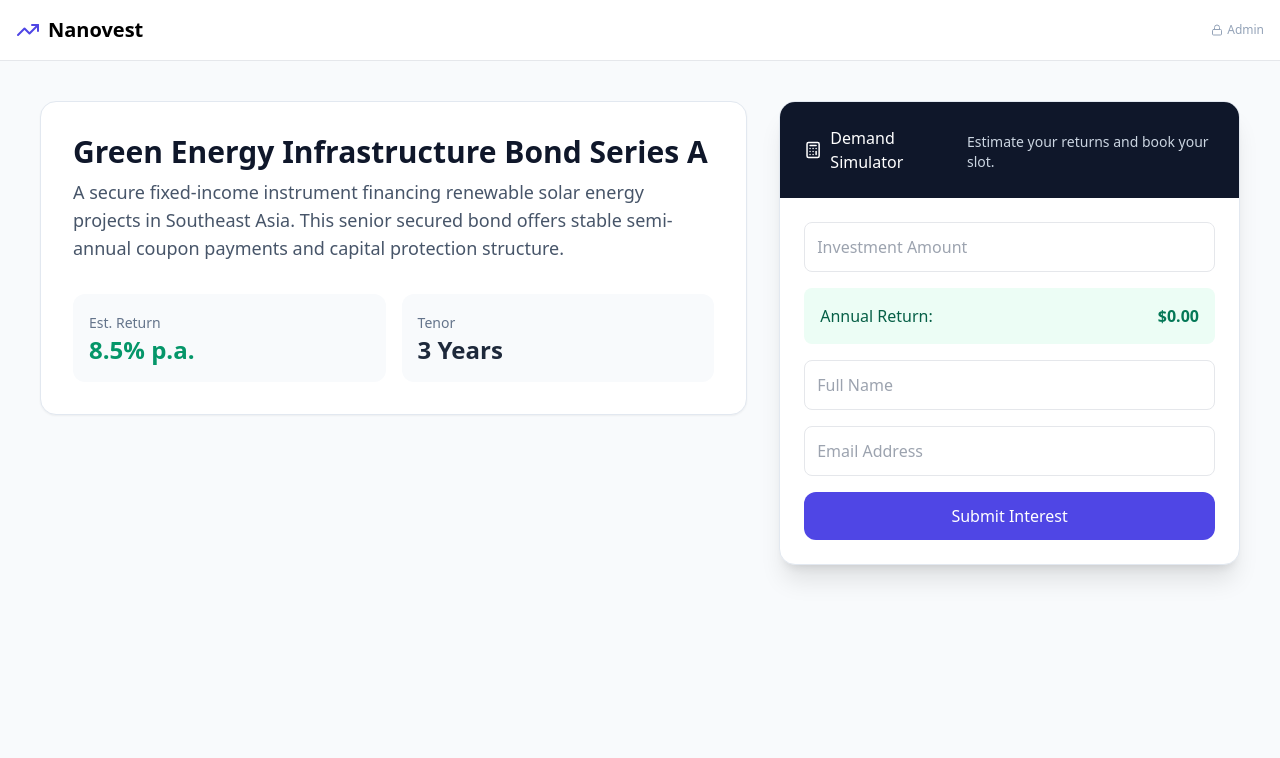
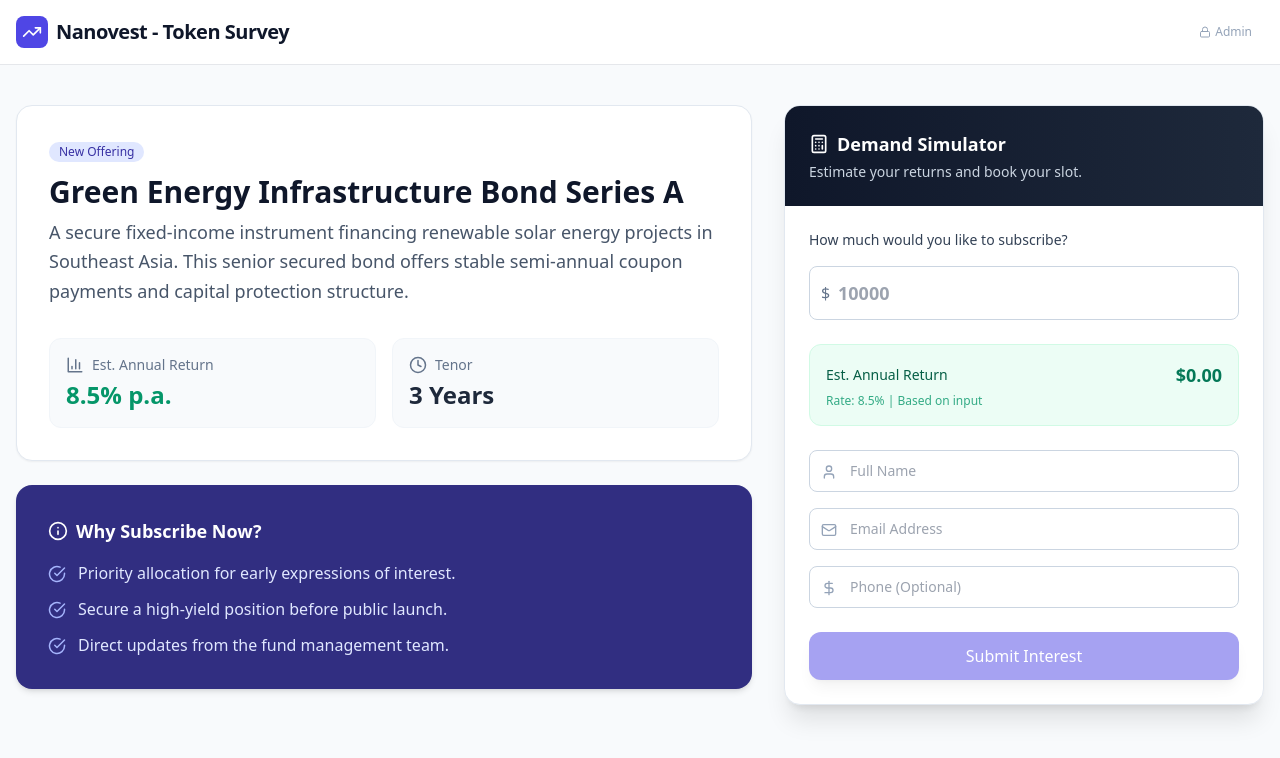
Before and after one commit to zarcht/nanovest-token-survey, a React (Create React App) app: page / in a window 1280 px wide. Shown: the top 758 px of the page. Built offline with nearby package versions, Linux system fonts and the light colour scheme.

Commit message:
Update App.js

```diff
--- a/src/App.js
+++ b/src/App.js
@@ -17,8 +17,10 @@ import {
   User,
   Mail,
   CheckCircle,
+  BarChart3,
   Briefcase,
-  Lock
+  Lock,
+  DollarSign
 } from 'lucide-react';
 
 // --- Configuration & Product Details ---
@@ -58,6 +60,7 @@ export default function App() {
   const [amount, setAmount] = useState('');
   const [name, setName] = useState('');
   const [email, setEmail] = useState('');
+  const [phone, setPhone] = useState('');
   const [isSubmitting, setIsSubmitting] = useState(false);
   const [submitted, setSubmitted] = useState(false);
   const [leads, setLeads] = useState([]);
@@ -87,9 +90,8 @@ export default function App() {
   const formatCurrency = (val) => new Intl.NumberFormat('en-US', { style: 'currency', currency: PRODUCT_DETAILS.currency }).format(val);
 
   const handleAdminClick = () => {
-    if (isAdmin) {
-      setIsAdmin(false);
-    } else {
+    if (isAdmin) setIsAdmin(false);
+    else {
       setShowPasswordModal(true);
       setPasswordInput('');
       setPasswordError(false);
@@ -115,6 +117,7 @@ export default function App() {
         productName: PRODUCT_DETAILS.name,
         userName: name,
         email: email,
+        phone: phone,
         subscriptionAmount: numericAmount,
         createdAt: serverTimestamp()
       });
@@ -129,7 +132,7 @@ export default function App() {
   const totalVolume = leads.reduce((acc, curr) => acc + (Number(curr.subscriptionAmount) || 0), 0);
 
   const adminDashboard = (
-    <div className="space-y-6">
+    <div className="space-y-6 animate-fade-in">
       <div className="flex items-center justify-between mb-6">
         <h2 className="text-2xl font-bold text-slate-800 flex items-center gap-2">
           <Briefcase className="w-6 h-6 text-indigo-600" />
@@ -137,18 +140,18 @@ export default function App() {
         </h2>
       </div>
       <div className="grid grid-cols-1 md:grid-cols-2 gap-4">
-        <div className="bg-white p-6 rounded-xl border border-slate-200">
+        <div className="bg-white p-6 rounded-xl border border-slate-200 shadow-sm">
           <div className="text-slate-500 text-sm font-medium">Total Demand</div>
           <div className="text-3xl font-bold text-emerald-600">{formatCurrency(totalVolume)}</div>
         </div>
-        <div className="bg-white p-6 rounded-xl border border-slate-200">
+        <div className="bg-white p-6 rounded-xl border border-slate-200 shadow-sm">
           <div className="text-slate-500 text-sm font-medium">Interests</div>
           <div className="text-3xl font-bold text-indigo-600">{leads.length}</div>
         </div>
       </div>
-      <div className="bg-white rounded-xl border border-slate-200 overflow-hidden">
+      <div className="bg-white rounded-xl border border-slate-200 overflow-hidden shadow-sm">
         <table className="w-full text-sm text-left">
-          <thead className="bg-slate-50">
+          <thead className="bg-slate-50 text-slate-500">
             <tr>
               <th className="px-6 py-3">Investor</th>
               <th className="px-6 py-3 text-right">Amount</th>
@@ -156,8 +159,8 @@ export default function App() {
           </thead>
           <tbody className="divide-y">
             {leads.map((lead) => (
-              <tr key={lead.id}>
-                <td className="px-6 py-4">{lead.userName}</td>
+              <tr key={lead.id} className="hover:bg-slate-50">
+                <td className="px-6 py-4 font-medium text-slate-800">{lead.userName}</td>
                 <td className="px-6 py-4 text-right font-medium text-emerald-700">{formatCurrency(lead.subscriptionAmount)}</td>
               </tr>
             ))}
@@ -169,46 +172,103 @@ export default function App() {
 
   const userView = (
     <div className="grid grid-cols-1 lg:grid-cols-5 gap-8">
+      {/* Left Column */}
       <div className="lg:col-span-3 space-y-6">
         <div className="bg-white rounded-2xl p-8 border border-slate-200 shadow-sm">
+          <span className="inline-flex items-center px-2.5 py-0.5 rounded-full text-xs font-medium bg-indigo-100 text-indigo-800 mb-3">
+            New Offering
+          </span>
           <h1 className="text-3xl font-bold text-slate-900 mb-2">{PRODUCT_DETAILS.name}</h1>
-          <p className="text-slate-600 text-lg mb-8">{PRODUCT_DETAILS.description}</p>
+          <p className="text-slate-600 text-lg mb-8 leading-relaxed">{PRODUCT_DETAILS.description}</p>
           <div className="grid grid-cols-2 gap-4">
-            <div className="p-4 bg-slate-50 rounded-xl">
-              <span className="text-sm text-slate-500">Est. Return</span>
+            <div className="p-4 bg-slate-50 rounded-xl border border-slate-100">
+              <div className="flex items-center gap-2 text-slate-500 mb-1">
+                <BarChart3 size={18} /> <span className="text-sm font-medium">Est. Annual Return</span>
+              </div>
               <div className="text-2xl font-bold text-emerald-600">{PRODUCT_DETAILS.estimatedReturn}% p.a.</div>
             </div>
-            <div className="p-4 bg-slate-50 rounded-xl">
-              <span className="text-sm text-slate-500">Tenor</span>
+            <div className="p-4 bg-slate-50 rounded-xl border border-slate-100">
+              <div className="flex items-center gap-2 text-slate-500 mb-1">
+                <Clock size={18} /> <span className="text-sm font-medium">Tenor</span>
+              </div>
               <div className="text-2xl font-bold text-slate-800">{PRODUCT_DETAILS.tenor}</div>
             </div>
           </div>
         </div>
+
+        {/* Restore USP Section */}
+        <div className="bg-indigo-900 text-white rounded-2xl p-8 shadow-md">
+          <h3 className="text-lg font-semibold mb-4 flex items-center gap-2">
+            <Info size={20} /> Why Subscribe Now?
+          </h3>
+          <ul className="space-y-3">
+            <li className="flex items-start gap-3">
+              <CheckCircle size={18} className="mt-1 text-indigo-300" />
+              <span className="text-indigo-100">Priority allocation for early expressions of interest.</span>
+            </li>
+            <li className="flex items-start gap-3">
+              <CheckCircle size={18} className="mt-1 text-indigo-300" />
+              <span className="text-indigo-100">Secure a high-yield position before public launch.</span>
+            </li>
+            <li className="flex items-start gap-3">
+              <CheckCircle size={18} className="mt-1 text-indigo-300" />
+              <span className="text-indigo-100">Direct updates from the fund management team.</span>
+            </li>
+          </ul>
+        </div>
       </div>
+
+      {/* Right Column */}
       <div className="lg:col-span-2">
-        <div className="bg-white rounded-2xl border border-slate-200 shadow-xl overflow-hidden">
-          <div className="bg-slate-900 p-6 text-white flex items-center gap-2">
-            <Calculator size={20} /> <span>Demand Simulator</span>
+        <div className="bg-white rounded-2xl border border-slate-200 shadow-xl overflow-hidden sticky top-6">
+          <div className="bg-gradient-to-r from-slate-900 to-slate-800 p-6 text-white">
+            <h3 className="text-lg font-semibold flex items-center gap-2">
+              <Calculator size={20} /> Demand Simulator
+            </h3>
             <p className="text-slate-300 text-sm mt-1">Estimate your returns and book your slot.</p>
           </div>
           {!submitted ? (
-            <form onSubmit={handleSubmit} className="p-6 space-y-4">
-              <input type="number" value={amount} onChange={(e) => setAmount(e.target.value)} className="w-full border p-3 rounded-lg" placeholder="Investment Amount" />
-              <div className="p-4 bg-emerald-50 rounded-lg flex justify-between">
-                <span className="text-emerald-800">Annual Return:</span>
-                <span className="font-bold text-emerald-700">{formatCurrency(annualReturnVal)}</span>
+            <form onSubmit={handleSubmit} className="p-6 space-y-6">
+              <div className="space-y-4">
+                <label className="block text-sm font-medium text-slate-700">How much would you like to subscribe?</label>
+                <div className="relative">
+                  <span className="absolute inset-y-0 left-0 pl-3 flex items-center text-slate-500 font-medium">$</span>
+                  <input type="number" value={amount} onChange={(e) => setAmount(e.target.value)} className="pl-7 w-full rounded-lg border-slate-300 border p-3 text-lg font-semibold focus:ring-indigo-500" placeholder="10000" />
+                </div>
               </div>
-              <input type="text" required value={name} onChange={(e) => setName(e.target.value)} className="w-full border p-3 rounded-lg" placeholder="Full Name" />
-              <input type="email" required value={email} onChange={(e) => setEmail(e.target.value)} className="w-full border p-3 rounded-lg" placeholder="Email Address" />
-              <button type="submit" disabled={isSubmitting || numericAmount < PRODUCT_DETAILS.minInvestment} className="w-full py-3 bg-indigo-600 text-white rounded-xl font-medium">
+              <div className="bg-emerald-50 rounded-xl p-4 border border-emerald-100">
+                <div className="flex justify-between items-center mb-1">
+                  <span className="text-sm text-emerald-800 font-medium">Est. Annual Return</span>
+                  <span className="text-lg font-bold text-emerald-700">{formatCurrency(annualReturnVal)}</span>
+                </div>
+                <div className="text-xs text-emerald-600/80">Rate: {PRODUCT_DETAILS.estimatedReturn}% | Based on input</div>
+              </div>
+              <div className="space-y-4">
+                <div className="relative">
+                  <User size={16} className="absolute left-3 top-3.5 text-slate-400" />
+                  <input type="text" required value={name} onChange={(e) => setName(e.target.value)} className="pl-10 w-full rounded-lg border border-slate-300 p-2.5 text-sm" placeholder="Full Name" />
+                </div>
+                <div className="relative">
+                  <Mail size={16} className="absolute left-3 top-3.5 text-slate-400" />
+                  <input type="email" required value={email} onChange={(e) => setEmail(e.target.value)} className="pl-10 w-full rounded-lg border border-slate-300 p-2.5 text-sm" placeholder="Email Address" />
+                </div>
+                <div className="relative">
+                  <DollarSign size={16} className="absolute left-3 top-3.5 text-slate-400" />
+                  <input type="tel" value={phone} onChange={(e) => setPhone(e.target.value)} className="pl-10 w-full rounded-lg border border-slate-300 p-2.5 text-sm" placeholder="Phone (Optional)" />
+                </div>
+              </div>
+              <button type="submit" disabled={isSubmitting || numericAmount < PRODUCT_DETAILS.minInvestment} className="w-full py-3 bg-indigo-600 text-white rounded-xl font-medium shadow-lg hover:bg-indigo-700 transition-all disabled:opacity-50">
                 {isSubmitting ? 'Submitting...' : 'Submit Interest'}
               </button>
             </form>
           ) : (
-            <div className="p-8 text-center space-y-4">
-              <CheckCircle size={48} className="mx-auto text-emerald-500" />
-              <h3 className="text-xl font-bold">Interest Registered!</h3>
-              <button onClick={() => setSubmitted(false)} className="text-indigo-600">Submit another</button>
+            <div className="p-8 text-center space-y-4 animate-fade-in">
+              <div className="w-16 h-16 bg-emerald-100 text-emerald-600 rounded-full flex items-center justify-center mx-auto">
+                <CheckCircle size={32} />
+              </div>
+              <h3 className="text-xl font-bold text-slate-900">Interest Registered!</h3>
+              <p className="text-sm text-slate-600">Thank you, {name}. We have recorded your interest in <strong>{formatCurrency(numericAmount)}</strong>.</p>
+              <button onClick={() => setSubmitted(false)} className="text-indigo-600 text-sm font-medium hover:underline">Submit another response</button>
             </div>
           )}
         </div>
@@ -217,25 +277,32 @@ export default function App() {
   );
 
   return (
-    <div className="min-h-screen bg-slate-50">
-      <nav className="bg-white border-b p-4 flex justify-between items-center">
-        <div className="flex items-center gap-2 font-bold text-xl"><TrendingUp className="text-indigo-600"/> Nanovest</div>
-        <button onClick={handleAdminClick} className="text-xs text-slate-400 flex items-center gap-1">
-          <Lock size={12} /> {isAdmin ? 'Exit Admin' : 'Admin'}
-        </button>
+    <div className="min-h-screen bg-slate-50 font-sans text-slate-900 pb-20">
+      <nav className="bg-white border-b sticky top-0 z-10 px-4">
+        <div className="max-w-7xl mx-auto flex justify-between h-16 items-center">
+          <div className="flex items-center gap-2">
+            <div className="bg-indigo-600 p-1.5 rounded-lg"><TrendingUp size={20} className="text-white" /></div>
+            <span className="font-bold text-xl tracking-tight">Nanovest - Token Survey</span>
+          </div>
+          <button onClick={handleAdminClick} className={`text-xs flex items-center gap-1 px-3 py-1.5 rounded-full ${isAdmin ? 'bg-indigo-100 text-indigo-700' : 'text-slate-400 hover:text-slate-600'}`}>
+            <Lock size={12} /> {isAdmin ? 'Exit Admin' : 'Admin'}
+          </button>
+        </div>
       </nav>
-      <main className="max-w-7xl mx-auto p-10">
+      <main className="max-w-7xl mx-auto px-4 py-10">
         {isAdmin ? adminDashboard : userView}
       </main>
       {showPasswordModal && (
-        <div className="fixed inset-0 bg-black/50 flex items-center justify-center p-4 z-50">
-          <div className="bg-white rounded-xl p-6 w-full max-w-sm">
-            <h3 className="font-bold mb-4">Admin Access</h3>
+        <div className="fixed inset-0 bg-black/50 backdrop-blur-sm z-50 flex items-center justify-center p-4">
+          <div className="bg-white rounded-xl p-6 w-full max-w-sm shadow-2xl">
+            <h3 className="font-bold text-lg mb-2">Admin Access</h3>
+            <p className="text-slate-500 text-sm mb-4">Enter security password to access dashboard.</p>
             <form onSubmit={verifyPassword} className="space-y-4">
-              <input type="password" value={passwordInput} onChange={(e) => setPasswordInput(e.target.value)} className="w-full border p-2 rounded" placeholder="Password" />
-              <div className="flex gap-2">
-                <button type="button" onClick={() => setShowPasswordModal(false)} className="flex-1 bg-slate-100 p-2 rounded">Cancel</button>
-                <button type="submit" className="flex-1 bg-indigo-600 text-white p-2 rounded">Login</button>
+              <input type="password" value={passwordInput} onChange={(e) => setPasswordInput(e.target.value)} className="w-full border rounded-lg p-2.5 focus:ring-2 focus:ring-indigo-500" placeholder="Password" autoFocus />
+              {passwordError && <p className="text-red-500 text-xs">Incorrect password</p>}
+              <div className="flex gap-3">
+                <button type="button" onClick={() => setShowPasswordModal(false)} className="flex-1 py-2 bg-slate-100 rounded-lg text-sm font-medium">Cancel</button>
+                <button type="submit" className="flex-1 py-2 bg-indigo-600 text-white rounded-lg text-sm font-medium">Login</button>
               </div>
             </form>
           </div>
```
